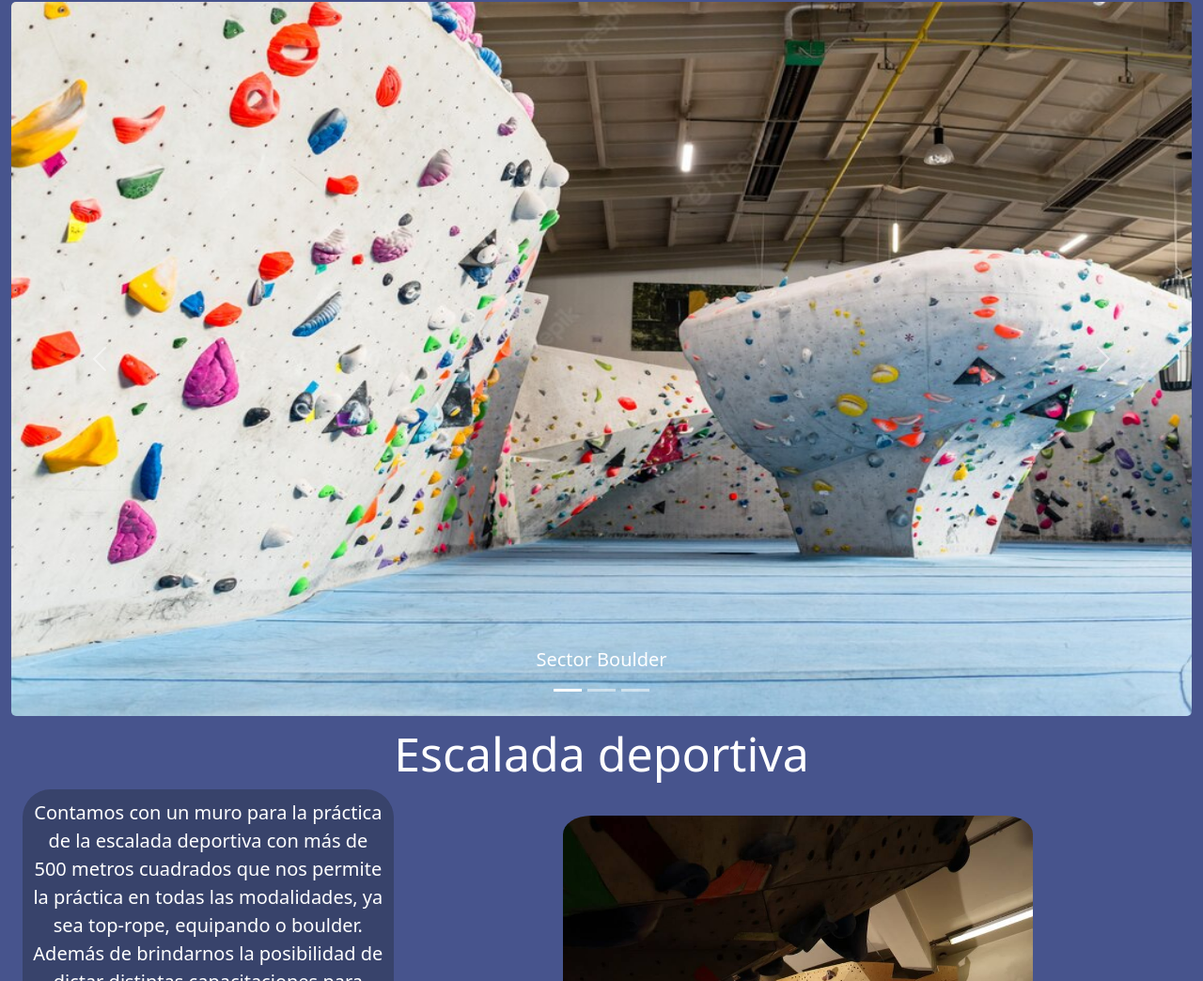
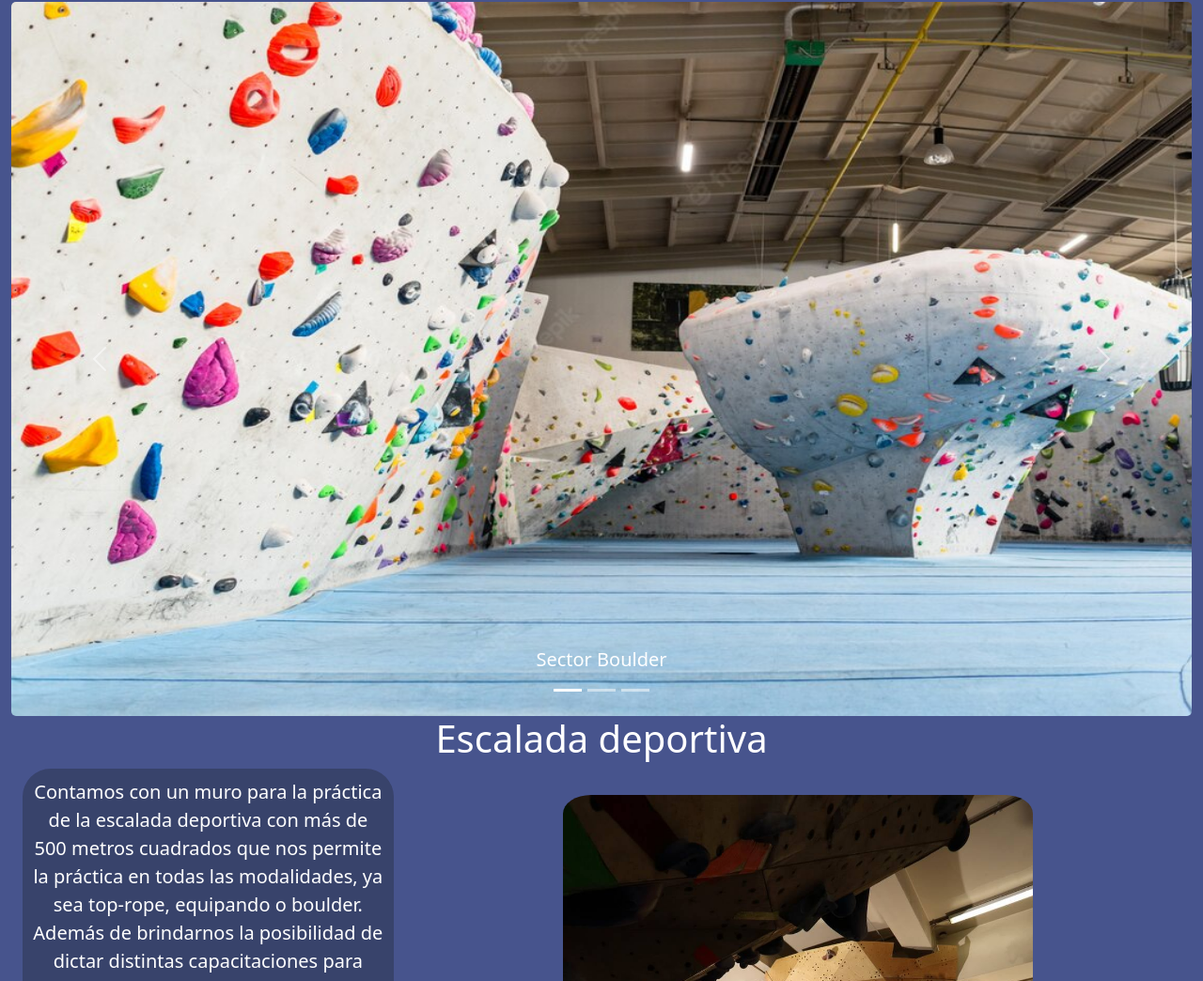
Before and after one commit to FedeFC/PreEntrega2_FedericoFloresCarrion, a website: page index.html in a window 1280 px wide. Shown: the part 56-1100 px from the top of the page at 94% size. Drawn offline with nearby package versions, Linux system fonts and the light colour scheme.

Commit message:
proyecto con SEO

```diff
--- a/index.html
+++ b/index.html
@@ -82,7 +82,7 @@
 
 
         <section class="container-fluid">
-          <h1 class="title-index"> Escalada deportiva</h1>
+          <h1 class="title-index" style="text-align: center ; color: white;"> Escalada deportiva</h1>
             <div class="row row-dos">
              <div class="col-lg-4 col-sm-12">
                <p>Contamos con un muro para la práctica de la escalada deportiva con más de 500 metros cuadrados que nos permite la práctica en todas las modalidades, ya sea top-rope, equipando o boulder.
--- a/scss/component/_inicio.scss
+++ b/scss/component/_inicio.scss
@@ -10,12 +10,7 @@
     height: 95vh;
     border-radius: 5px;
 }
-.title-index{
-    text-align: center;
-    margin-top: 10px ;
-    color: white;
-    font-size: 50px;
-}
+
 .row-dos{
     align-items: center;
     text-align: center;
```
Also changed, not shown: actividades.html (+1 -1 lines), clases.html (+1 -1 lines), staff.html (+1 -1 lines), css/style.css, 1 other file.
